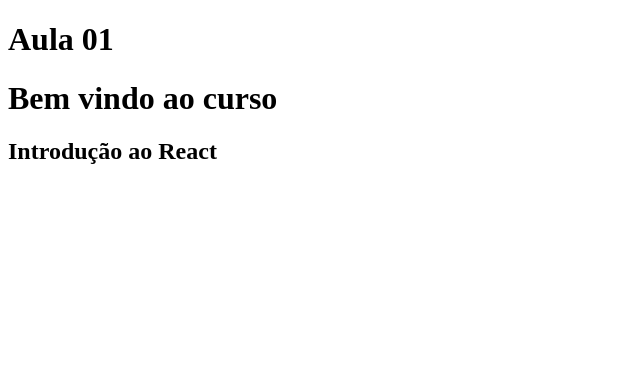
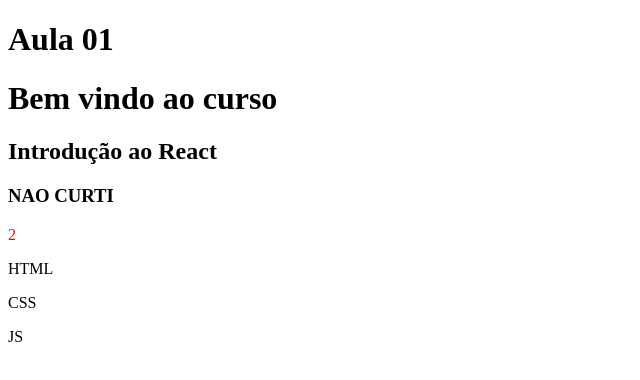
Before and after one commit to csfeijo/1606190-reactjs, a React (Vite) app in the folder app-react/: page / in a window 1280 px wide. Shown: the top 380 px of the page, without its empty margins (0-640 px from the left). Built offline with nearby package versions, Linux system fonts and the light colour scheme.

Commit message:
aula 02: sintaxe jsx/tsx

```diff
--- a/app-react/src/App.css
+++ b/app-react/src/App.css
@@ -0,0 +1,7 @@
+.par {
+  color: red;
+}
+
+.impar {
+  color: blue;
+}
--- a/app-react/src/App.tsx
+++ b/app-react/src/App.tsx
@@ -3,7 +3,10 @@ import './App.css'
 function App() {
 
   const welcome = <h1>Bem vindo ao curso</h1>
-  const gostando = true;
+  const gostando = false
+  const numero = 2
+  const cursos = ['HTML', 'CSS', 'JS']
+
   // Continuamos daqui amanha
 
   return (
@@ -14,6 +17,25 @@ function App() {
         <h1>Aula 01</h1>
         {welcome}
         <h2>Introdução ao React</h2>
+        { gostando ? 'Estou curtindo' : <h3>NAO CURTI</h3> }
+
+        <p className={numero % 2 ? 'impar' : 'par'}>{numero}</p>
+
+        {gostando &&
+          <div>
+            <h3>Estou curtindo muito</h3>
+          </div>
+        }
+
+        {cursos.map((curso) => {
+          return <p>{curso}</p>
+        })}
+
+        {/* Exemplo resumido */}
+        {/* {cursos.map(c => <p>{c}</p>)} */}
+
+
+
       </div>
 
 
```
